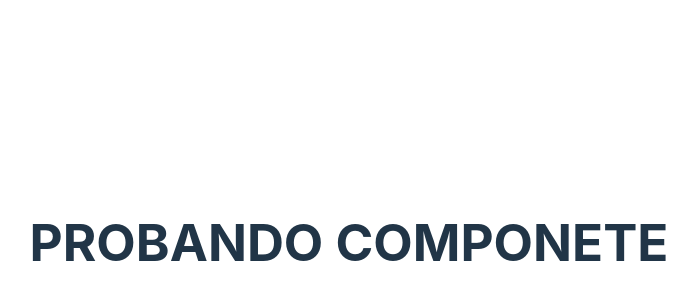
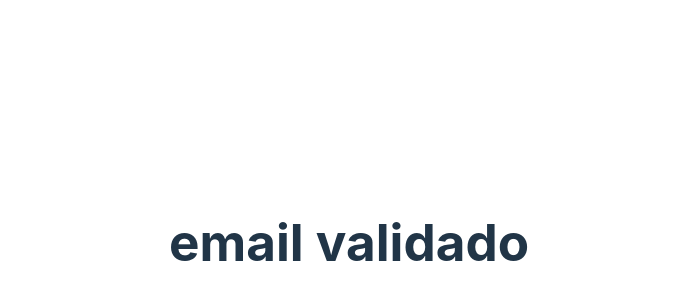
Before and after one commit to luis1290/validate_email_e-commerce, a React (Vite) app: page / in a window 1280 px wide. Shown: the part 158-458 px from the top of the page, without its empty margins (291-988 px from the left). Built offline with nearby package versions, Linux system fonts and the light colour scheme.

Commit message:
sigo corrigiendo errores

```diff
--- a/src/App.jsx
+++ b/src/App.jsx
@@ -14,8 +14,8 @@
   return (
     <HashRouter>
       <Routes>
-        <Route path='/' element={<Hola />} />
-        {/* <Route path='/email-validate' element={<ValidateEmail />} /> */}
+        {/* <Route path='/' element={<Hola />} /> */}
+        <Route path='/' element={<ValidateEmail />} />
       </Routes>
     </HashRouter>
   )
```
